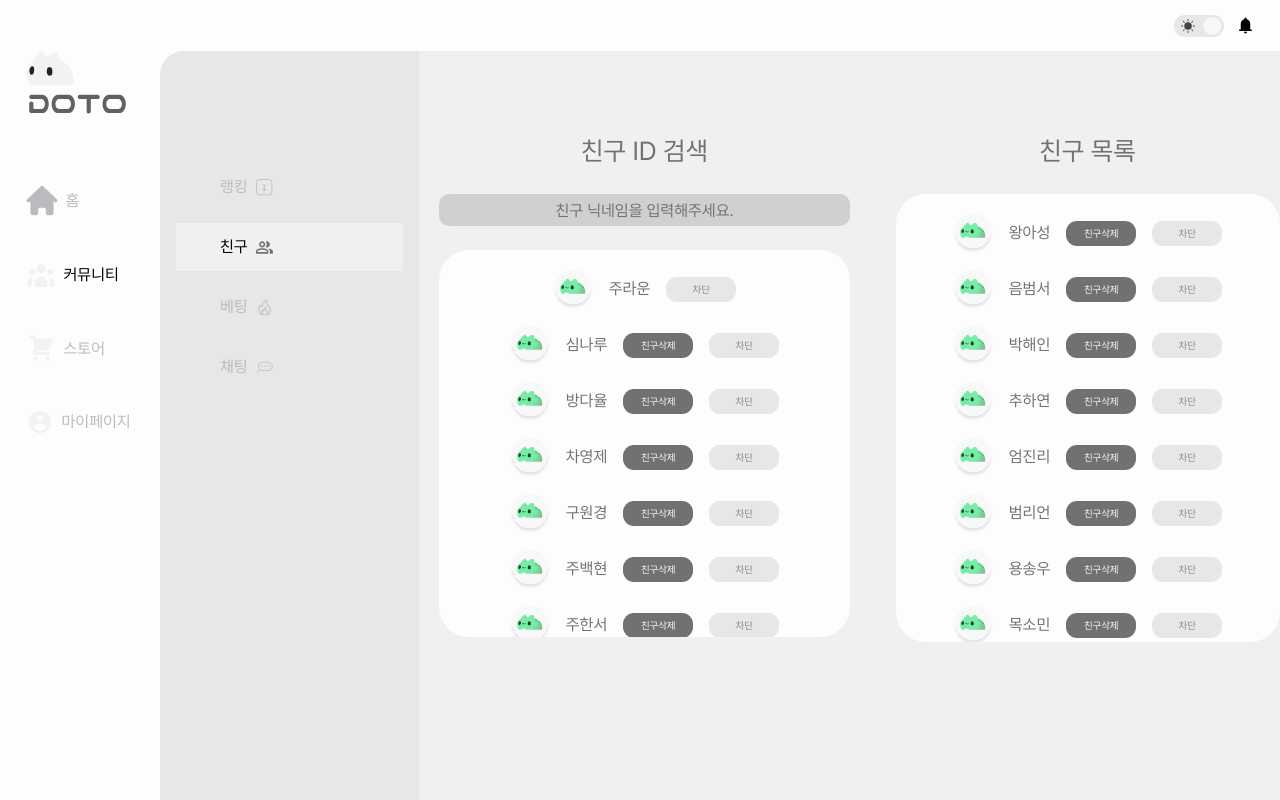
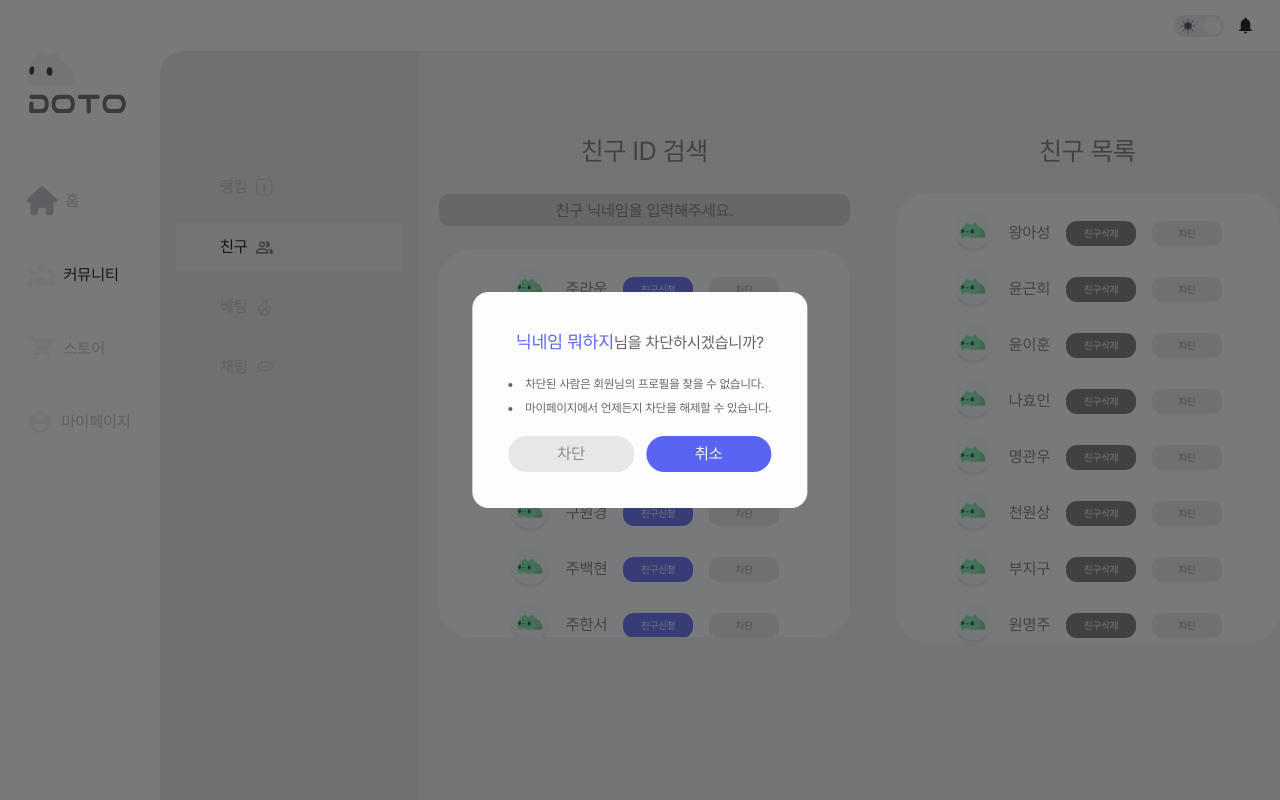
Before and after one commit to Do-it-Together-DoTo/DoTo_Front, a React (Vite) app: page /community/friends in a window 1280 px wide. Shown: the top 800 px of the page. Built offline with nearby package versions, Linux system fonts and the light colour scheme.

Commit message:
Design:친구 삭제,차단 모달 레이아웃 구현

```diff
--- a/src/components/community/friend/FriendConstant.ts
+++ b/src/components/community/friend/FriendConstant.ts
@@ -3,3 +3,9 @@ export interface IMember {
   memberId: string;
   nickname: string;
 }
+
+export const STATUS = {
+  FRIEND: 0,
+  UNFOLLOW: 1,
+  WAIT: 2,
+};
--- a/src/components/community/friend/FriendItem.tsx
+++ b/src/components/community/friend/FriendItem.tsx
@@ -1,34 +1,46 @@
 import { CharacterProfileIcon } from '@/assets/svg/community';
 import { IMember } from './FriendConstant';
-
+import { useState } from 'react';
+import { STATUS } from './FriendConstant';
 interface IFriendItemProps {
   member: IMember;
 }
 
 const FriendItem = ({ member }: IFriendItemProps) => {
-  const handleDeleteFriendBtn = () => {};
+  const [status, setStatus] = useState(member.status);
+
+  const handleDeleteFriendBtn = () => {
+    //TODO:친구삭제 모달 등장
+  };
 
   const handleFriendBtn = () => {
     // TODO:친구신청 api요청
+    setStatus(STATUS.WAIT);
+    console.log(member.status);
   };
-  const handleBlockBtn = () => {};
 
-  const handleWaitBtn = () => {};
-
+  const handleWaitBtn = () => {
+    // TODO:친구신청 취소 api요청
+    setStatus(STATUS.UNFOLLOW);
+    console.log(member.status);
+  };
+  const handleBlockBtn = () => {
+    //TODO:차단 모달 등장
+  };
   return (
     <li className="flex gap-4 items-center">
       <CharacterProfileIcon width="40" height="40" />
       <span className="text-Light_CategoryText_Icon_Contents text-base dark:text-Dark_CategoryText_Icon">
         {member.nickname}
       </span>
-      {member.status ? (
+      {status === STATUS.FRIEND ? (
         <button
           onClick={handleDeleteFriendBtn}
           className="w-[4.375rem] h-[1.5625rem] bg-Light_CategoryText_Icon_Contents text-Light_Layout-400 text-[0.625rem] rounded-[0.6875rem] dark:text-Dark_CategoryText_Icon"
         >
           친구삭제
         </button>
-      ) : member.status === 1 ? (
+      ) : status === STATUS.UNFOLLOW ? (
         <button
           onClick={handleFriendBtn}
           className="w-[4.375rem] h-[1.5625rem] bg-Button text-Light_Layout-400 text-[0.625rem] rounded-[0.6875rem] dark:text-Dark_CategoryText_Icon"
@@ -36,7 +48,7 @@ const FriendItem = ({ member }: IFriendItemProps) => {
           친구신청
         </button>
       ) : (
-        member.status === 2 && (
+        status === STATUS.WAIT && (
           <button
             onClick={handleWaitBtn}
             className="w-[4.375rem] h-[1.5625rem] bg-Light_Layout-100 text-[0.625rem] rounded-[0.6875rem] text-Light_Text_AboutMe dark:text-Dark_Text_AboutMe"
--- a/src/dummy/Friend.ts
+++ b/src/dummy/Friend.ts
@@ -3,11 +3,11 @@ import { fakerKO as faker } from '@faker-js/faker';
 export const MEMBER_LIST = Array.from({ length: 30 }, () => ({
   memberId: faker.string.uuid(),
   nickname: faker.person.lastName() + faker.person.firstName(),
-  status: faker.number.int({ min: 0, max: 100 }),
+  status: faker.number.int({ min: 1, max: 2 }),
 }));
 
 export const FRIEND_LIST = Array.from({ length: 30 }, () => ({
   memberId: faker.string.uuid(),
   nickname: faker.person.lastName() + faker.person.firstName(),
-  status: faker.number.int({ min: 0, max: 100 }),
+  status: 0,
 }));
--- /dev/null
+++ b/src/modal/FriendModal.tsx
@@ -0,0 +1,40 @@
+interface FriendlModalProps {
+  type: 'block' | 'delete';
+}
+
+const FriendModal = ({ type }: FriendlModalProps) => {
+  return (
+    <>
+      <div className="fixed top-0 left-0 w-screen h-screen bg-Dark_Layout-100 bg-opacity-60" />
+      <div className="absolute flex flex-col items-center gap-5  p-9 bg-Light_Layout-400 border-none  text-Light_Text_Name top-1/2 left-1/2 -translate-x-1/2 -translate-y-1/2 rounded-2xl">
+        <p>
+          <span className="text-Button text-lg">닉네임 뭐하지</span>
+          <span className="text-base">
+            {type === 'block' ? '님을 차단하시겠습니까?' : type === 'delete' && '님을 삭제하시겠습니까?'}
+          </span>
+        </p>
+        {type === 'block' && (
+          <div className="flex flex-col gap-2">
+            <li className="text-xs">차단된 사람은 회원님의 프로필을 찾을 수 없습니다.</li>
+            <li className="text-xs">마이페이지에서 언제든지 차단을 해제할 수 있습니다.</li>
+          </div>
+        )}
+        <div className="flex gap-3 w-full">
+          {type === 'block' && (
+            <button className="w-full h-9 bg-Light_Layout-100 text-Light_Text_AboutMe text-base rounded-[2rem] ">
+              차단
+            </button>
+          )}
+          {type === 'delete' && (
+            <button className="w-full h-9 bg-Light_Layout-100 text-Light_Text_AboutMe text-base rounded-[2rem] ">
+              삭제
+            </button>
+          )}
+          <button className="w-full h-9 bg-Button text-Light_Layout-400 text-base rounded-[2rem] ">취소</button>
+        </div>
+      </div>
+    </>
+  );
+};
+
+export default FriendModal;
--- a/src/pages/community/FriendPage.tsx
+++ b/src/pages/community/FriendPage.tsx
@@ -1,10 +1,12 @@
 import Friends from '@/components/community/friend/FriendList';
 import SearchFriends from '@/components/community/friend/SearchFriends';
+import FriendModal from '@/modal/FriendModal';
 
 const FriendPage = () => {
   return (
     <main className="w-full h-[calc(100vh-3.1875rem)] flex bg-Light_Layout-200 dark:bg-Dark_Layout-300 justify-center px-5 py-20 gap-8">
       <div className="flex gap-8">
+        <FriendModal type="block" />
         <SearchFriends />
         <Friends />
       </div>
```
